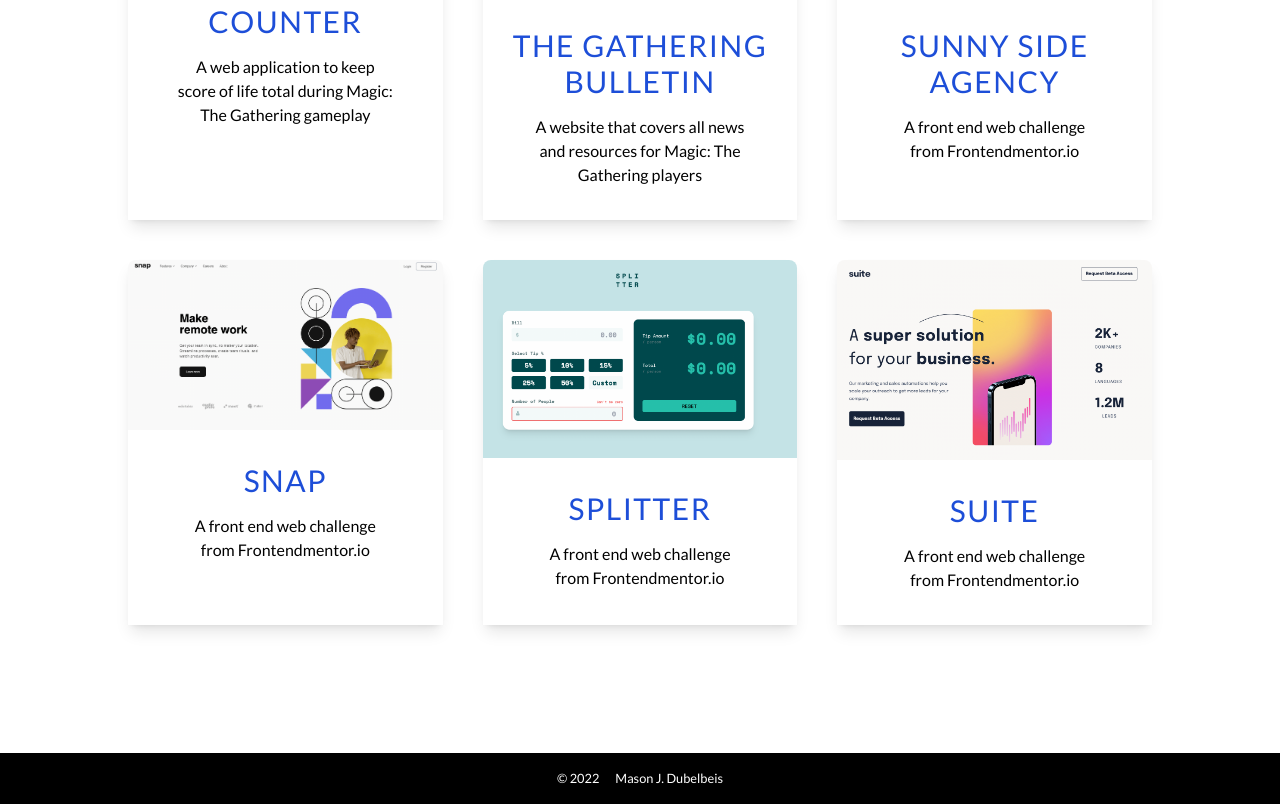
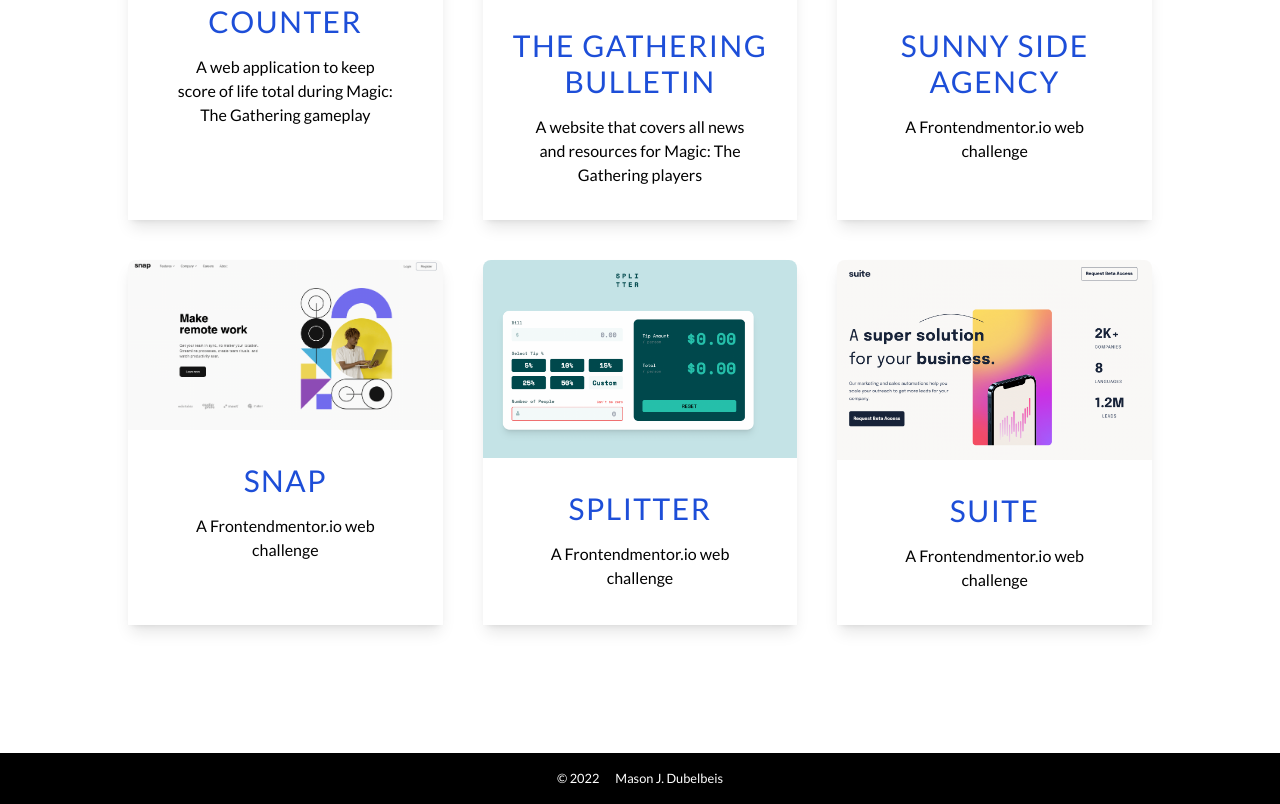
Before and after one commit to mdubelbeis/portfolio-v2, a React (Vite) app: page / in a window 1280 px wide. Shown: the part 3001-3805 px from the top of the page. Built offline with nearby package versions, Linux system fonts and the light colour scheme.

Commit message:
fixed projectText

```diff
--- a/src/App.tsx
+++ b/src/App.tsx
@@ -21,7 +21,7 @@ const PROJECTS = [
     projectBgImg: '/assets/imgs/project-imgs/the-gathering-bulletin.png',
     projectName: 'The Gathering Bulletin',
     projectText: 'A website that covers all news and resources for Magic: The Gathering players',
-    projectTech: ['React-Ts', 'Tailwind CSS', 'React-Routers'],
+    projectTech: ['React-Ts', 'Tailwind CSS', 'React-Router'],
     githubLink: 'https://github.com/mdubelbeis/the-gathering-bulletin',
   },
   {
@@ -29,7 +29,7 @@ const PROJECTS = [
     projectLink: 'https://sunnyside-agency-landing-page-kappa.vercel.app/',
     projectBgImg: '/assets/imgs/project-imgs/sunny-side-agency.png',
     projectName: 'Sunny Side Agency',
-    projectText: 'A front end web challenge from Frontendmentor.io',
+    projectText: 'A Frontendmentor.io web challenge',
     projectTech: ['React', 'Tailwind CSS'],
     githubLink: 'https://github.com/mdubelbeis/sunnyside-agency-landing-page',
   },
@@ -38,7 +38,7 @@ const PROJECTS = [
     projectLink: 'https://intro-section-db-menu.vercel.app/',
     projectBgImg: '/assets/imgs/project-imgs/snap.png',
     projectName: 'Snap',
-    projectText: 'A front end web challenge from Frontendmentor.io',
+    projectText: 'A Frontendmentor.io web challenge',
     projectTech: ['React', 'Tailwind CSS'],
     githubLink: 'https://github.com/mdubelbeis/intro-section-db-menu',
   },
@@ -47,7 +47,7 @@ const PROJECTS = [
     projectLink: 'https://tip-calculator-rose-eight.vercel.app/',
     projectBgImg: '/assets/imgs/project-imgs/splitter.png',
     projectName: 'Splitter',
-    projectText: 'A front end web challenge from Frontendmentor.io',
+    projectText: 'A Frontendmentor.io web challenge',
     projectTech: ['React', 'Tailwind CSS'],
     githubLink: 'https://github.com/mdubelbeis/tip-calculator',
   },
@@ -56,7 +56,7 @@ const PROJECTS = [
     projectLink: 'https://suite-landing-page-one.vercel.app/',
     projectBgImg: '/assets/imgs/project-imgs/suite.png',
     projectName: 'Suite',
-    projectText: 'A front end web challenge from Frontendmentor.io',
+    projectText: 'A Frontendmentor.io web challenge',
     projectTech: ['React', 'Tailwind CSS'],
     githubLink: 'https://github.com/mdubelbeis/suite-landing-page',
   },
@@ -73,7 +73,7 @@ const PROJECTS = [
 
 const App: React.FC = () => {
   return (
-    <div className="font-lato relative mx-auto w-screen max-w-[100rem]">
+    <div className="relative mx-auto w-screen max-w-[100rem] font-lato">
       <Contact />
       <Hero />
       <main>
```
